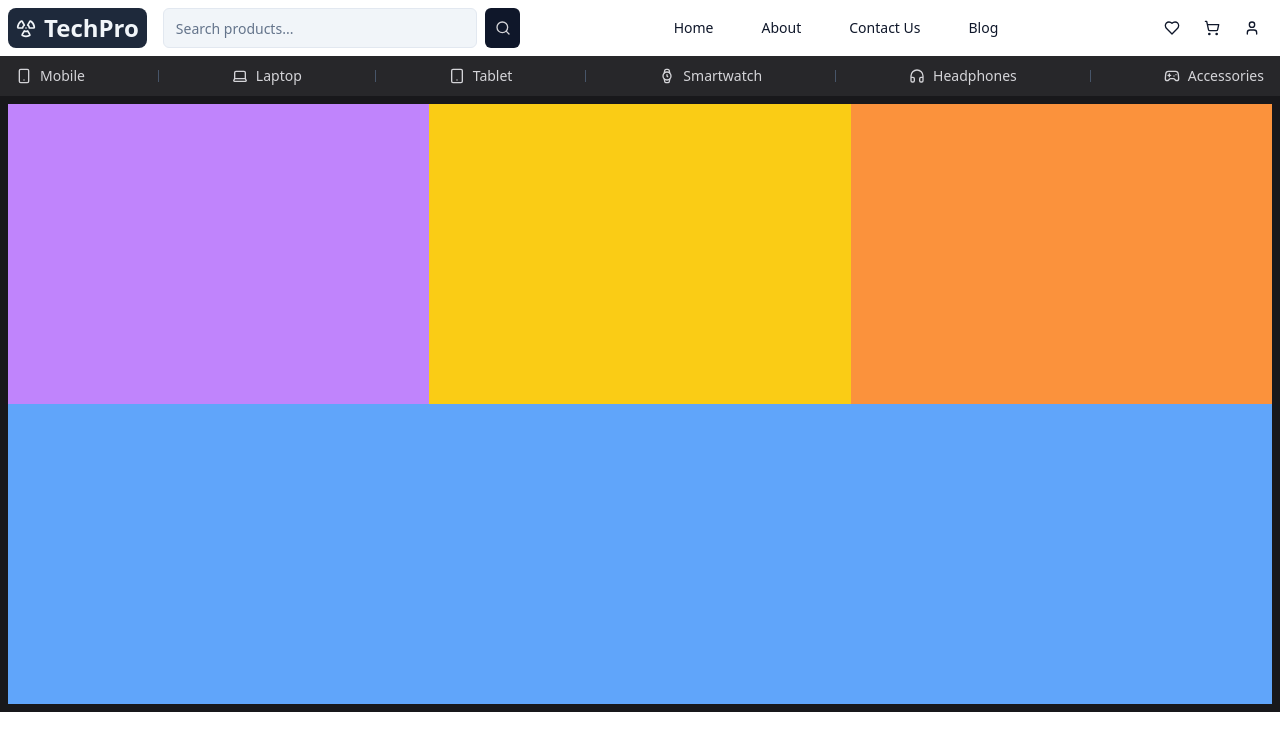
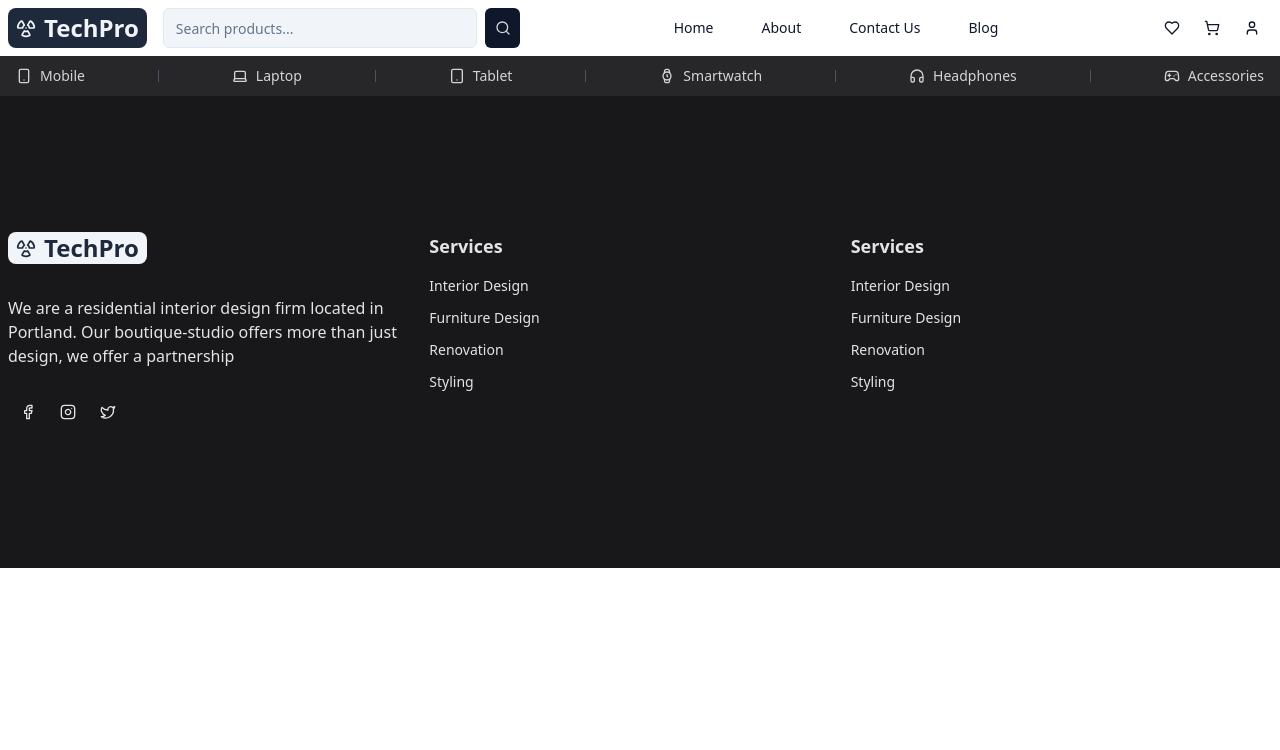
Before and after one commit to Mubin42/tech-pro-ecommerce, a Next.js app in the folder frontend/: page / in a window 1280 px wide. Shown: the top 750 px of the page. Built offline with nearby package versions, Linux system fonts and the light colour scheme.

Commit message:
updated codes in the footer

```diff
--- a/frontend/src/components/layouts/footer/Footer.tsx
+++ b/frontend/src/components/layouts/footer/Footer.tsx
@@ -1,4 +1,9 @@
+import TechProLogo from '@/components/reusable-ui/logo/tech-pro-logo/TechProLogo';
 import React, { FC } from 'react';
+import FooterList from './FooterList';
+import { footerIcons, servicesData } from '@/data/footer.data';
+import Link from 'next/link';
+import { Button } from '@/components/ui/button';
 
 type FooterProps = {};
 
@@ -18,15 +23,48 @@ const Footer: FC<FooterProps> = ({}) => {
   // effects
 
   // components
-  const iconSection = <div className='h-[300px] bg-blue-400 w-full'></div>;
+  const leftSection = (
+    <div className='w-full space-y-8'>
+      <TechProLogo inverted />
+      <p className='text-zinc-200'>
+        {`We are a residential interior design firm located in Portland. Our
+        boutique-studio offers more than just design, we offer a partnership`}
+      </p>
+    </div>
+  );
+
+  const middleSection = (
+    <FooterList title={servicesData.title} items={servicesData.items} />
+  );
+
+  const rightSection = (
+    <FooterList title={servicesData.title} items={servicesData.items} />
+  );
+
+  const iconSection = (
+    <div className=''>
+      {footerIcons.map((icon, index) => (
+        <Link key={index} href={icon.href} target='_blank'>
+          <Button
+            className='text-zinc-200'
+            variant='link'
+            size='icon'
+            aria-label={icon.title}
+          >
+            {icon.icon}
+          </Button>
+        </Link>
+      ))}
+    </div>
+  );
 
   return (
-    <div className='w-full bg-zinc-900'>
+    <div className='w-full bg-zinc-900 py-32'>
       <div className='p-2 w-full grid-cols-1 max-w-[1440px] mx-auto'>
         <div className='grid grid-cols-1 lg:grid-cols-3'>
-          <div className='h-[300px] bg-purple-400 w-full'></div>
-          <div className='h-[300px] bg-yellow-400 w-full'></div>
-          <div className='h-[300px] bg-orange-400 w-full'></div>
+          {leftSection}
+          {middleSection}
+          {rightSection}
         </div>
         {iconSection}
       </div>
--- /dev/null
+++ b/frontend/src/components/layouts/footer/FooterList.tsx
@@ -0,0 +1,40 @@
+import Link from 'next/link';
+import React, { FC } from 'react';
+
+type FooterListProps = {
+  title: string;
+  items: { title: string; href: string }[];
+};
+
+const FooterList: FC<FooterListProps> = ({ title, items }) => {
+  // api
+
+  // hooks
+
+  // states
+
+  // variables
+
+  // styles
+
+  // functions
+
+  // effects
+
+  // components
+
+  return (
+    <div className='text-zinc-200 space-y-4'>
+      <h1 className='font-semibold text-lg'>{title}</h1>
+      <ul className='text-sm flex flex-col gap-3'>
+        {items.map((item, index) => (
+          <Link key={index} href={item.href}>
+            <li className='hover:underline'>{item.title}</li>
+          </Link>
+        ))}
+      </ul>
+    </div>
+  );
+};
+
+export default FooterList;
--- a/frontend/src/components/layouts/navbar/Navbar.tsx
+++ b/frontend/src/components/layouts/navbar/Navbar.tsx
@@ -27,7 +27,7 @@ const Navbar: FC<NavbarProps> = ({}) => {
   // components
   const leftSection = (
     <div className='flex w-full gap-4 max-w-lg'>
-      <TechProLogo/>
+      <TechProLogo />
       <div className='flex w-full items-center space-x-2'>
         <Input className='bg-slate-100' placeholder='Search products...' />
         <Button type='submit' size='icon'>
--- a/frontend/src/components/reusable-ui/logo/tech-pro-logo/TechProLogo.tsx
+++ b/frontend/src/components/reusable-ui/logo/tech-pro-logo/TechProLogo.tsx
@@ -1,9 +1,12 @@
+import { cn } from '@/lib/utils';
 import { Radiation } from 'lucide-react';
 import React, { FC } from 'react';
 
-type TechProLogoProps = {};
+type TechProLogoProps = {
+  inverted?: boolean;
+};
 
-const TechProLogo: FC<TechProLogoProps> = ({}) => {
+const TechProLogo: FC<TechProLogoProps> = ({ inverted = false }) => {
   // api
 
   // hooks
@@ -21,9 +24,14 @@ const TechProLogo: FC<TechProLogoProps> = ({}) => {
   // components
 
   return (
-    <div className='px-2 bg-slate-800 rounded-lg flex items-center gap-2'>
-      <Radiation className='text-slate-100 h-5 w-5' />
-      <h1 className='text-slate-100 text-2xl font-bold'>TechPro</h1>
+    <div
+      className={cn('px-2 rounded-lg flex items-center gap-2 w-fit', {
+        'bg-slate-800 text-slate-100': !inverted,
+        'bg-slate-100 text-slate-800': inverted,
+      })}
+    >
+      <Radiation className='h-5 w-5' />
+      <h1 className='text-2xl font-bold'>TechPro</h1>
     </div>
   );
 };
--- /dev/null
+++ b/frontend/src/data/footer.data.tsx
@@ -0,0 +1,41 @@
+import { Facebook, Instagram, Twitter } from 'lucide-react';
+
+export const servicesData = {
+  title: 'Services',
+  items: [
+    {
+      title: 'Interior Design',
+      href: '/',
+    },
+    {
+      title: 'Furniture Design',
+      href: '/',
+    },
+    {
+      title: 'Renovation',
+      href: '/',
+    },
+    {
+      title: 'Styling',
+      href: '/',
+    },
+  ],
+};
+
+export const footerIcons = [
+  {
+    title: 'Facebook',
+    href: '/',
+    icon: <Facebook className='h-4 w-4' />,
+  },
+  {
+    title: 'Instagram',
+    href: '/',
+    icon: <Instagram className='h-4 w-4' />,
+  },
+  {
+    title: 'Twitter',
+    href: '/',
+    icon: <Twitter className='h-4 w-4' />,
+  },
+];
```
